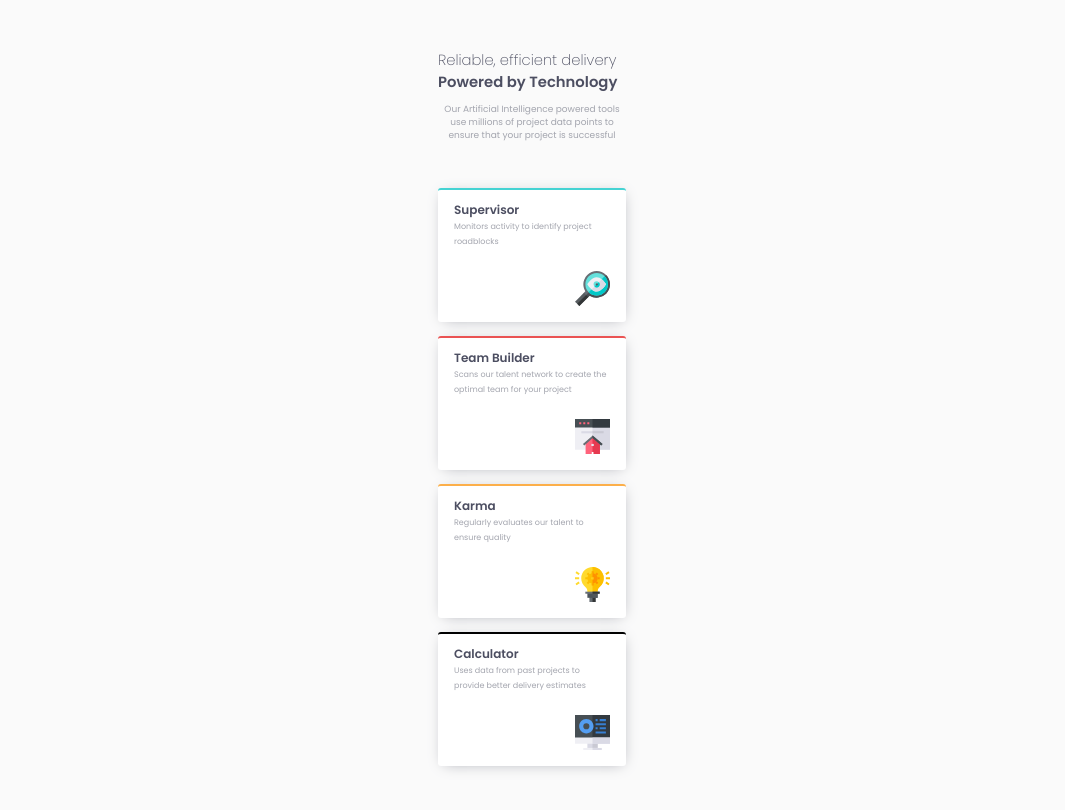
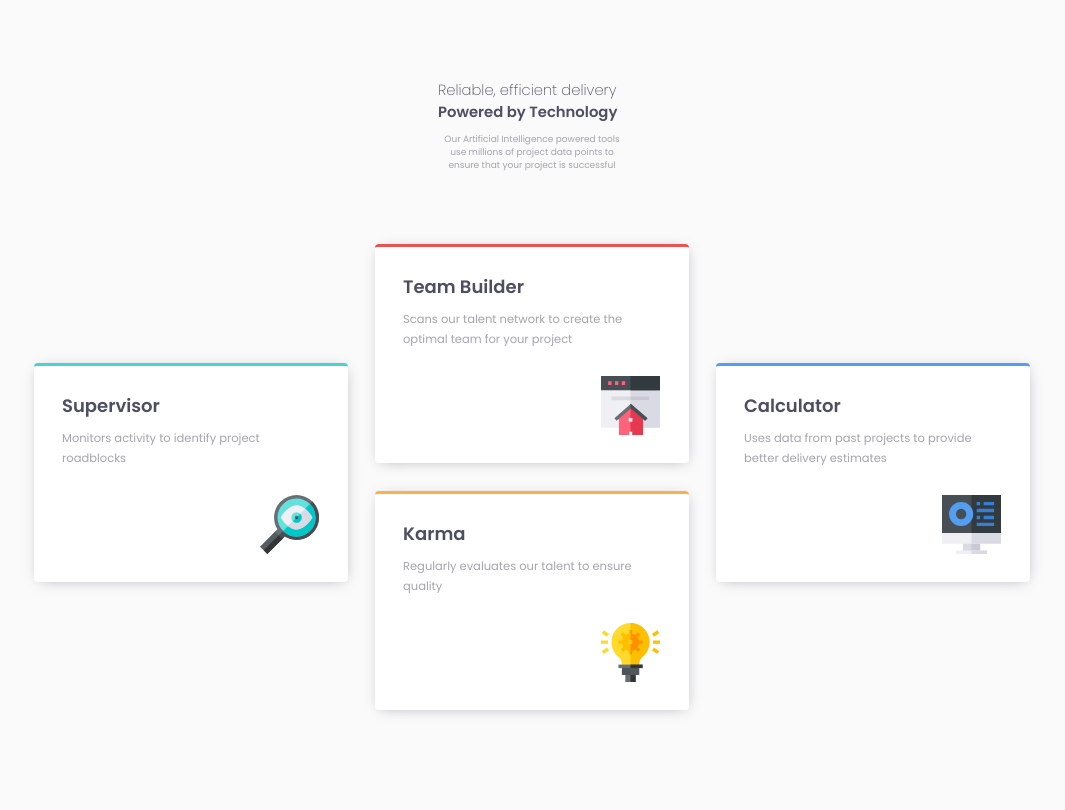
Before and after one commit to micca87/frontendMentorChallenge-part-2, a plain HTML site: page four-card-feature-section-master/index.html in a window 1280 px wide. Shown: the whole page, without its empty margins (108-1173 px from the left). Drawn offline with Linux system fonts and the light colour scheme.

Commit message:
Add card media queries

```diff
--- a/four-card-feature-section-master/index.html
+++ b/four-card-feature-section-master/index.html
@@ -42,7 +42,7 @@
           <span class="card__icon card__icon--three"></span>
         </div>
 
-        <div class="card card-four">
+        <div class="card card--four">
           <h3 class="card__heading">Calculator</h3>
           <p class="card__text">Uses data from past projects to provide better delivery estimates</p>
           <span class="card__icon card__icon--four"></span>
--- a/four-card-feature-section-master/style.css
+++ b/four-card-feature-section-master/style.css
@@ -62,7 +62,7 @@
     height:134px;
     width:188px;
     border-top: 2px solid;
-    border-radius: 3px;
+    border-radius: 4px;
     box-sizing: border-box;
     padding:16px;
     background-color: #fff;
@@ -119,3 +119,75 @@
 .card__icon--four {
     background-image: url('./images/icon-calculator.svg');
 }
+
+/* width-min:375px */
+@media (min-width:375px) {
+    .card__container{
+        display:flex;
+        flex-wrap:wrap;
+        justify-content: center;
+        padding:26px;
+    }
+    .card{
+        height: 219px;
+        width:314px;
+        border-top: 3px solid;
+    }
+    .card__icon {
+        height:59px;
+        width:59px;
+        margin-right:13px;
+        margin-top:17px;
+    }
+    .card--one {
+        border-top-color: var(--cyan);
+    }
+
+    .card--two {
+        border-top-color: var(--red);
+    }
+
+    .card--three {
+        border-top-color: var(--orange);
+    }
+
+    .card--four {
+        border-top-color: var(--blue);
+    }
+    .card__heading {
+        font-size: 18px;
+        margin: 10px 12px 10px;
+    }
+    .card__text{
+        font-size: 11.5px;
+        line-height: 1.7;
+        margin: 10px 12px 10px;
+    }
+}
+
+@media (min-width:1100px) {
+    .container__box{
+        position: relative;
+        width:1400px;
+    }
+    .card__container{
+        flex-wrap: wrap;
+    }
+    .card{
+        margin-left:13.5px;
+        margin-right:13.5px;
+    }
+    .card--one{
+        position: relative;
+        top:119px;;
+    }
+    .card--three{
+        order:4;
+    }
+    .card--four{
+        order:3;
+        position: relative;
+        top:119px;
+    }
+
+}
```
